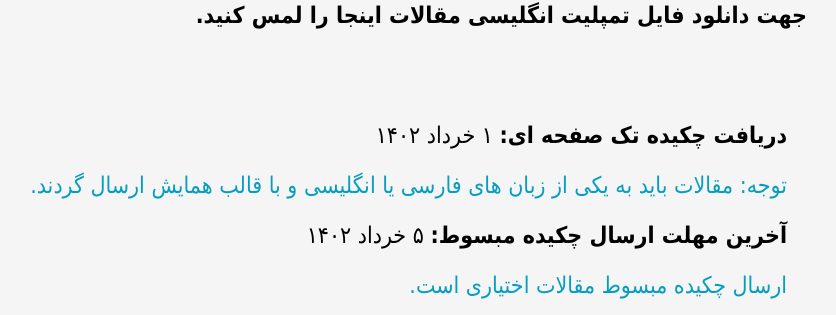
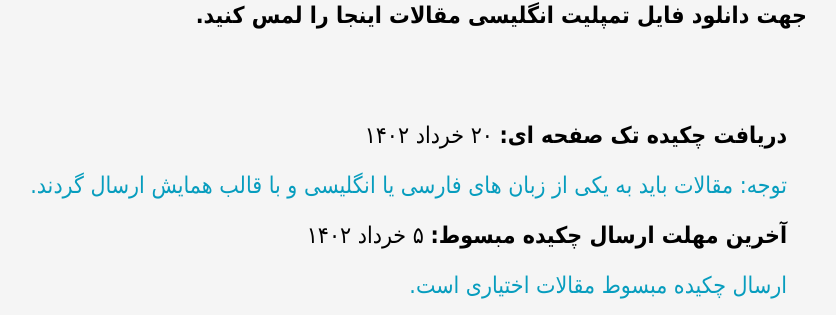
Before and after one commit to KashanUniversity/CACNA2023Event, a PHP site: page /fa/index.php in a window 1280 px wide. Shown: the part 2587-2902 px from the top of the page, without its empty margins (373-1209 px from the left). Run offline with PHP 8.4, Linux system fonts and the light colour scheme; some web fonts are replaced.

Commit message:
Update index.php

```diff
--- a/fa/index.php
+++ b/fa/index.php
@@ -84,7 +84,7 @@ $is_home = true;
             <ul class="dates">
                 <li>
                     <label>دریافت چکیده تک صفحه ای:</label>
-                    <span>۱ خرداد ۱۴۰۲</span>
+                    <span>۲۰ خرداد ۱۴۰۲</span>
                     <div class="note">
                         توجه: مقالات باید به یکی از  زبان های فارسی یا انگلیسی و با قالب همایش ارسال گردند.
                     </div>
```
